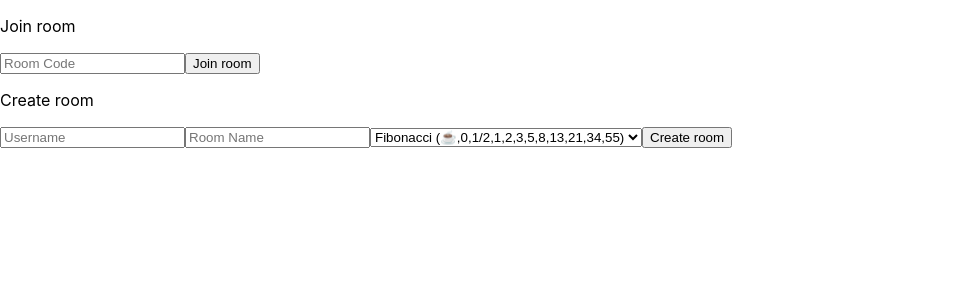
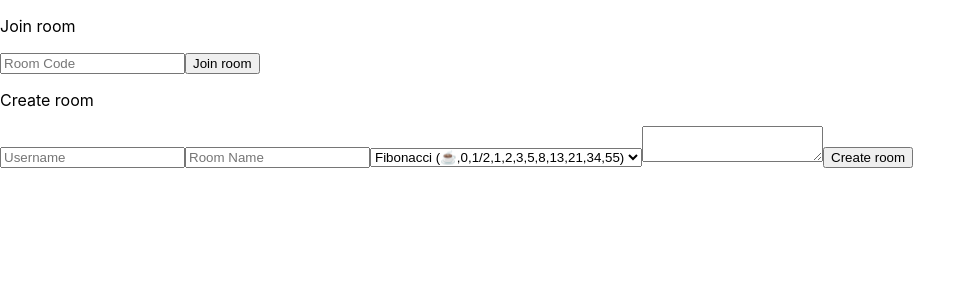
Before and after one commit to fabiansefranek/scrumtoolset, a React (Create React App) app in the folder client/: page / in a window 1280 px wide. Shown: the top 300 px of the page, without its empty margins (0-976 px from the left). Built offline with nearby package versions, Linux system fonts and the light colour scheme.

Commit message:
fix(client+server)!: add user story to configuration screen + fix UserStory table typo in query

```diff
--- a/client/src/App.tsx
+++ b/client/src/App.tsx
@@ -10,6 +10,7 @@ function App() {
   const [roomName, setRoomName] = useState<string>("");
   const [votingSystem, setVotingSystem] = useState<string>("");
   const [roomCode, setRoomCode] = useState<string>("");
+  const [userStories, setUserStories] = useState<any[]>([]);
   const [userList, setUserList] = useState<any[]>([]);
 
   useEffect(() => {
@@ -57,8 +58,9 @@ function App() {
   }
 
   function createRoom() {
-    const socket = connect()
-    socket.emit('room:create', {roomName: roomName, username: username})
+    const socket = connect();
+    console.log({base: {roomName: roomName, username: username}, options: {votingSystem: votingSystem, userStories: userStories}})
+    socket.emit('room:create', {base: {roomName: roomName, username: username}, options: {votingSystem: votingSystem, userStories: userStories}})
   }
 
   function joinRoom() {
@@ -76,8 +78,7 @@ function App() {
       {!isConnected && <input type="text" placeholder="Room Code" onInput={(event : any) => setRoomCode(event.target.value)}></input>}
       {!isConnected && <button onClick={ joinRoom }>Join room</button>}
       <p>Create room</p>
-      {!isConnected && <PokerConfigurationScreen setRoomName={setRoomName} setUsername={setUsername} setVotingSystem={setVotingSystem}/>}
-
+      {!isConnected && <PokerConfigurationScreen createRoom={createRoom} setRoomName={setRoomName} setUsername={setUsername} setUserStories={setUserStories} setVotingSystem={setVotingSystem}/>}
 
       {isConnected && <PokerSessionScreen userList={userList} />}
       {isConnected && <button onClick={ disconnect }>Disconnect</button>}
--- a/client/src/components/PokerConfigurationScreen.tsx
+++ b/client/src/components/PokerConfigurationScreen.tsx
@@ -1,4 +1,13 @@
-function PokerConfigurationScreen({ setRoomName, setUsername, setVotingSystem } : { setRoomName : Function, setUsername : Function, setVotingSystem : Function }) {
+function convertLinesToUserStoryArray(lines : string) {
+    console.log(lines);
+    return lines.split("\n").map((line : string) => ({
+        name: line.split(',')[0],
+        content: line.split(',')[1]
+    })
+    )
+}
+
+function PokerConfigurationScreen({ setRoomName, setUsername, setVotingSystem, setUserStories, createRoom } : { setRoomName : Function, setUsername : Function, setVotingSystem : Function, setUserStories : Function, createRoom : any }) {
     return (
         <>
             <input placeholder="Username" onChange={(event : any) => setUsername(event.target.value)}></input>
@@ -7,7 +16,8 @@ function PokerConfigurationScreen({ setRoomName, setUsername, setVotingSystem }
                 <option value="fibonacci">Fibonacci (☕,0,1/2,1,2,3,5,8,13,21,34,55)</option>
                 <option value="fibonacci">Scrum (☕,0,1/2,1,2,3,5,8,13,20,40,100)</option>
             </select>
-            <button>Create room</button>
+            <textarea onChange={(event : any) => setUserStories(convertLinesToUserStoryArray(event.target.value))}></textarea>
+            <button onClick={createRoom}>Create room</button>
         </>
     );
 }
```
Also changed, not shown: 1 other file (tests, documents, lock files or other folders).
